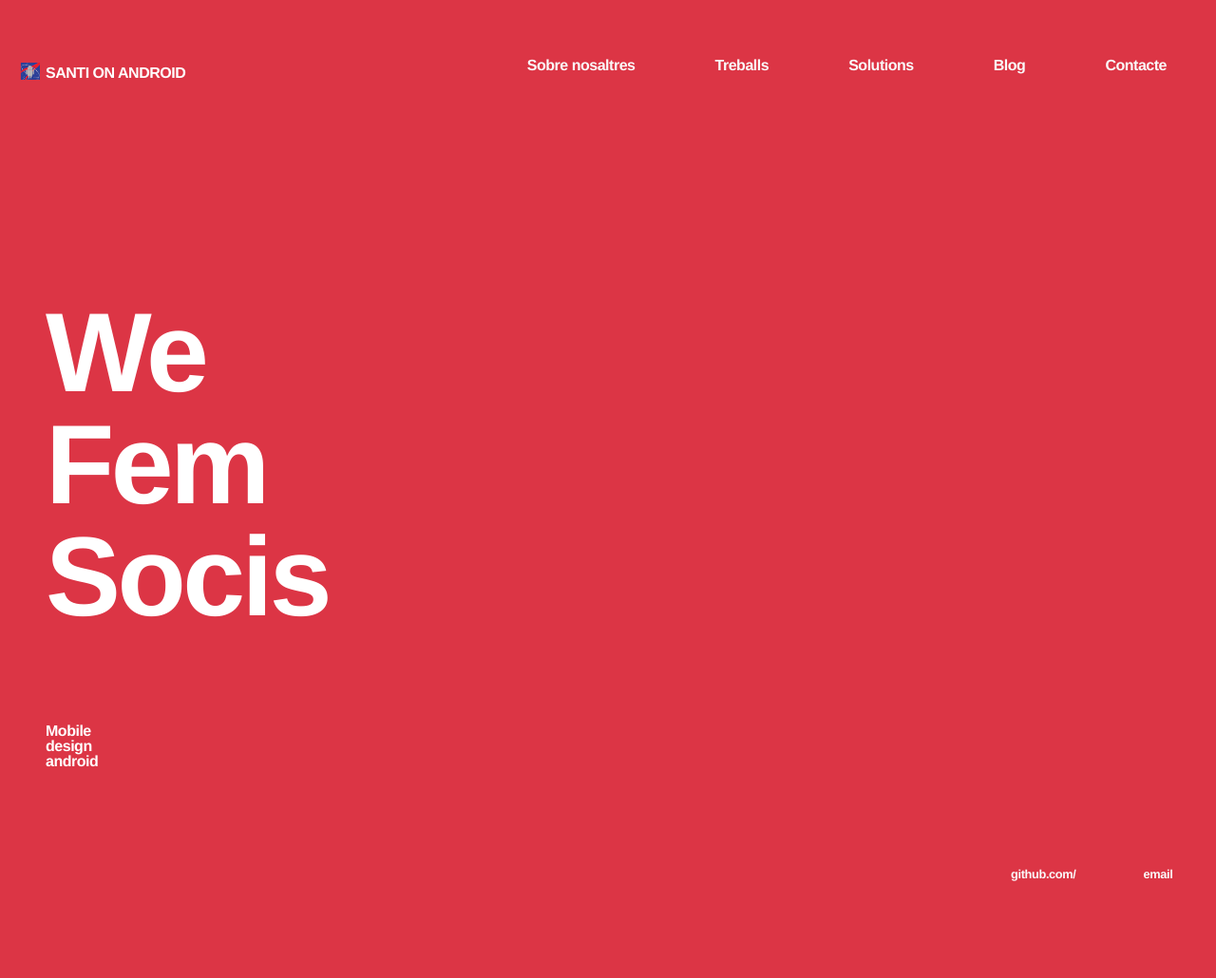
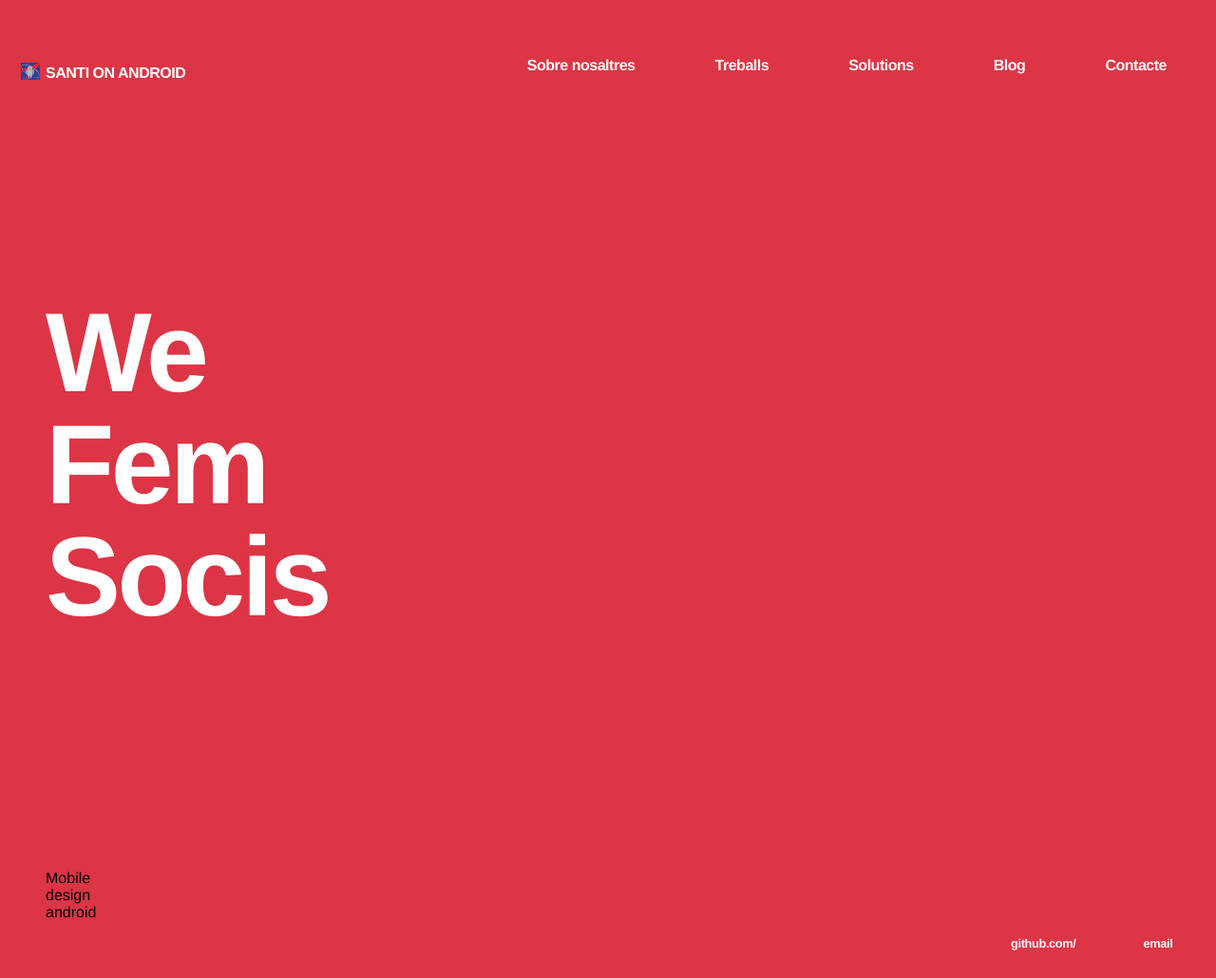
Before and after one commit to SantiOnAndroid/SantiOnAndroid.github.io, a Jekyll site: the page built from index.html, in a window 1280 px wide. Shown: the whole page at 95% size. Built offline with Jekyll 4.4.1, drawn with Linux system fonts in a browser that asks for light colours; some web fonts are replaced; before the commit the page ends 960 px from its top, so only the background shows below that.

Commit message:
modificant titolj

```diff
--- a/css/main.css
+++ b/css/main.css
@@ -77,7 +77,7 @@
 
 
 }
-p {
+#middle.p {
     font-size: 1em;
     font-family: "Neue Einstellung",Helvetica Neue, Helvetica, Arial, sans-serif;
     color: #fff;
@@ -87,7 +87,6 @@
     line-height: 100%;
     float:left;
     clear: left;
-    vertical-align: baseline;
     background: transparent;
 
 }
--- a/index.html
+++ b/index.html
@@ -10,7 +10,7 @@
 	</svg>
 	<svg id="middle" >
 
-		<text  x="400" y="400"><p>Mobile<br>design<br>android</p></text>
+		<text  ><p>Mobile<br>design<br>android</p></text>
 
 	</svg>
 
```
